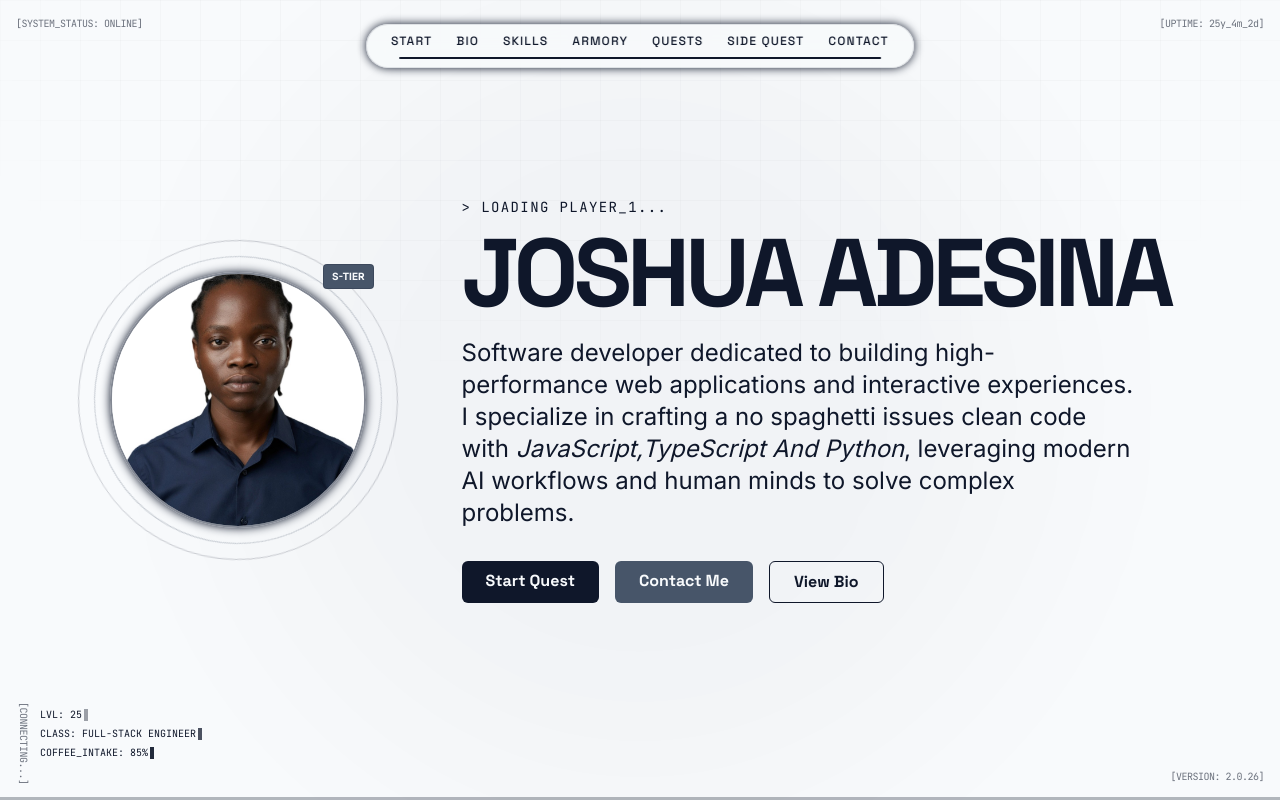
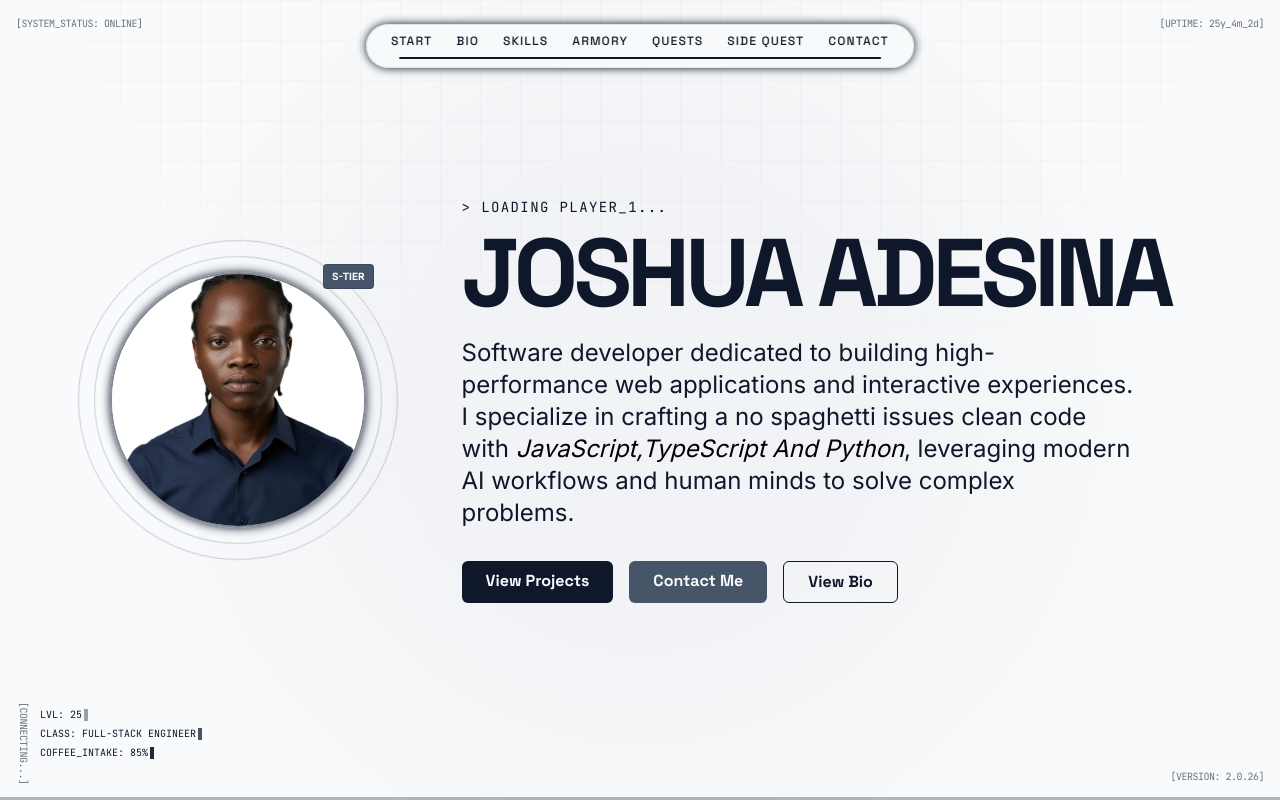
Before and after one commit to agaboo1981/Portfolio, a Next.js app: page / in a window 1280 px wide. Shown: the top 800 px of the page. Built offline with nearby package versions, Linux system fonts and the light colour scheme.

Commit message:
changes to ui

```diff
--- a/src/app/globals.css
+++ b/src/app/globals.css
@@ -40,7 +40,6 @@ body {
   .terminal-input {
     @apply bg-background/80 border border-primary/20 text-primary font-mono px-4 py-2 rounded-md outline-none transition-all;
   }
-
   .terminal-input:focus {
     @apply border-primary;
   }
@@ -63,4 +62,9 @@ body {
   .text-textSecondary {
     color: var(--foreground);
   }
+
+  .text-highlight {
+    font-style: italic;
+    color: black;
+  }
 }
--- a/src/components/About.tsx
+++ b/src/components/About.tsx
@@ -13,6 +13,7 @@ const FAQ = [
   { q: "What's his tech stack?", a: "His primary loadout includes React/Next.js for the Front-end, Node/Prisma for the Back-end, and a specialized AI Toolkit (Gemini CLI) for rapid development." },
   { q: "Any special abilities?", a: "Passive: 'Structural Logic' (prevents spaghetti code). Active: 'Rapid Prototyping' (builds MVPs at 2x speed) and 'AI Orchestration' (manages multi-agent systems)." },
   { q: "Tell me about the Predictor!", a: "That's his 'Boss Fight' victory! He lead-architected a machine learning model to predict corporate collapse, achieving a 92% accuracy rating using Logistic Regression and Streamlit." },
+  { q: "What is your secret achievement?", a: "Joshua was employed to work at a stealth startup that is developing an AI-driven edtech study platform. He was the lead architect for the platform's backend and AI orchestration, which is currently in stealth mode." },
 ];
 
 function Message({ m }: { m: { id: number; sender: string; text: string } }) {
@@ -85,11 +86,11 @@ export default function About() {
             Status: Main_Character_Unlocked
           </div>
           <h2 className="font-space font-bold text-4xl text-textMain tracking-tight">
-            CHARACTER <span className="text-primary">BIO</span>
+            JOSHUA <span className="text-primary">BIO</span>
           </h2>
           <div className="space-y-4 font-inter text-textSecondary text-lg leading-relaxed">
             <p>
-              By day, I architect robust digital infrastructures. By night, I explore the frontiers of <span className="text-textSecondary font-bold">AI multi-agent systems</span> and high-performance web experiences.
+              By day, I architect robust digital infrastructures and build the next gen web and mobile applications. By night, I explore the frontiers of <span className="text-textSecondary font-bold">AI multi-agent systems</span> and high-performance web experiences.
             </p>
             <p>
               My background in structural engineering gives me a unique lens: I don&apos;t just write code; I build <span className="text-primary italic">fault-tolerant systems</span> that scale. Every line of code is a structural beam, every API a strategic bridge.
--- a/src/components/Hero.tsx
+++ b/src/components/Hero.tsx
@@ -252,7 +252,7 @@ export default function Hero() {
             className="font-inter text-lg md:text-xl lg:text-2xl text-textSecondary max-w-2xl mx-auto md:mx-0 mb-8 leading-relaxed"
           >
             Software developer dedicated to building high-performance web applications and interactive experiences.
-            I specialize in crafting a no spaghetti issues clean code with <span className="text-textSecondary italic">JavaScript,TypeScript And Python</span>,
+            I specialize in crafting a no spaghetti issues clean code with <span className="text-highlight">JavaScript,TypeScript And Python</span>,
             leveraging modern AI workflows and human minds to solve complex problems.
           </motion.h2>
 
@@ -263,7 +263,7 @@ export default function Hero() {
             className="flex flex-wrap gap-4 justify-center md:justify-start"
           >
             <a href="#projects" className="btn-primary">
-              Start Quest
+              View Projects
             </a>
             <a href="#contact" className="btn-secondary">
               Contact Me
```
